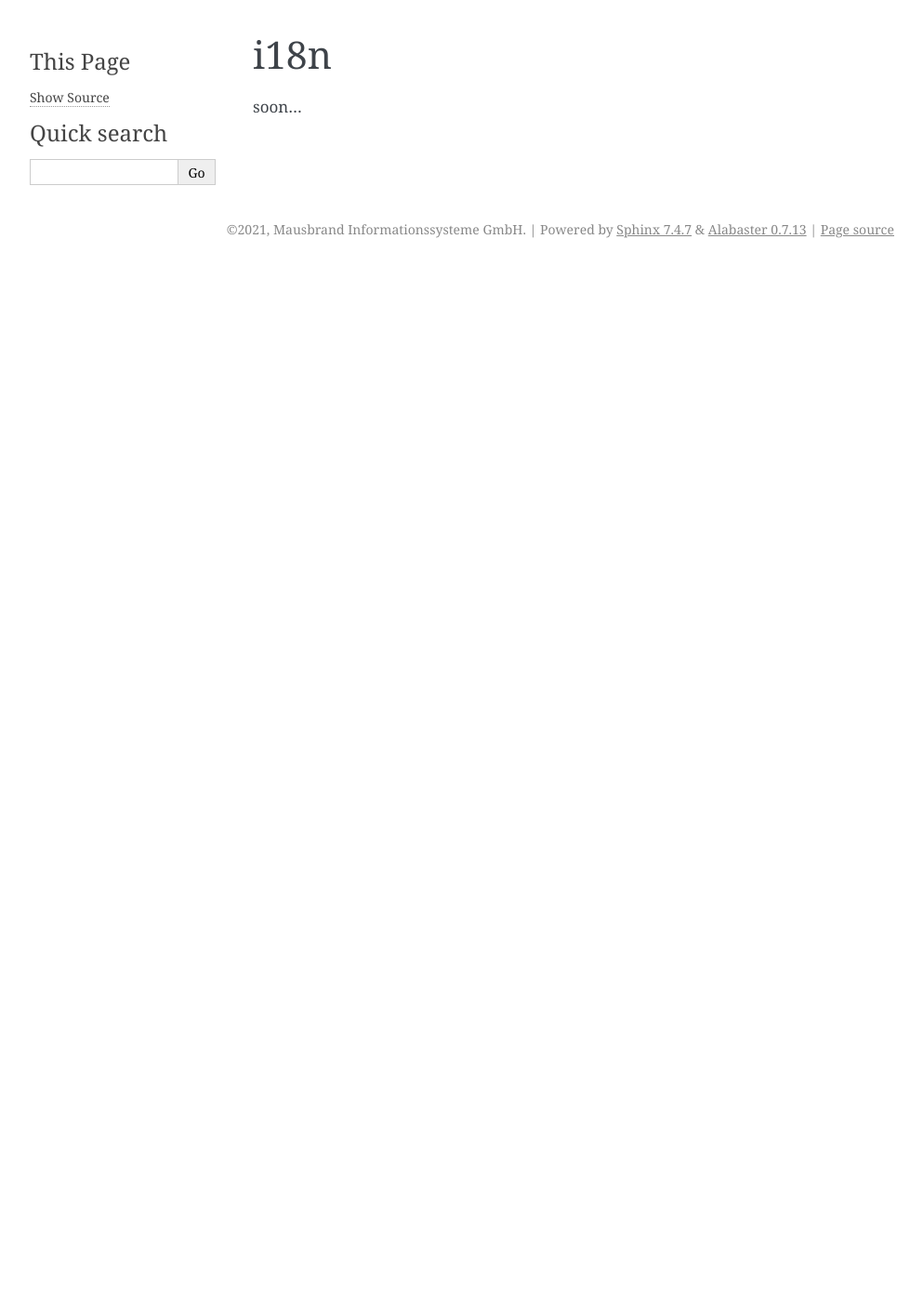
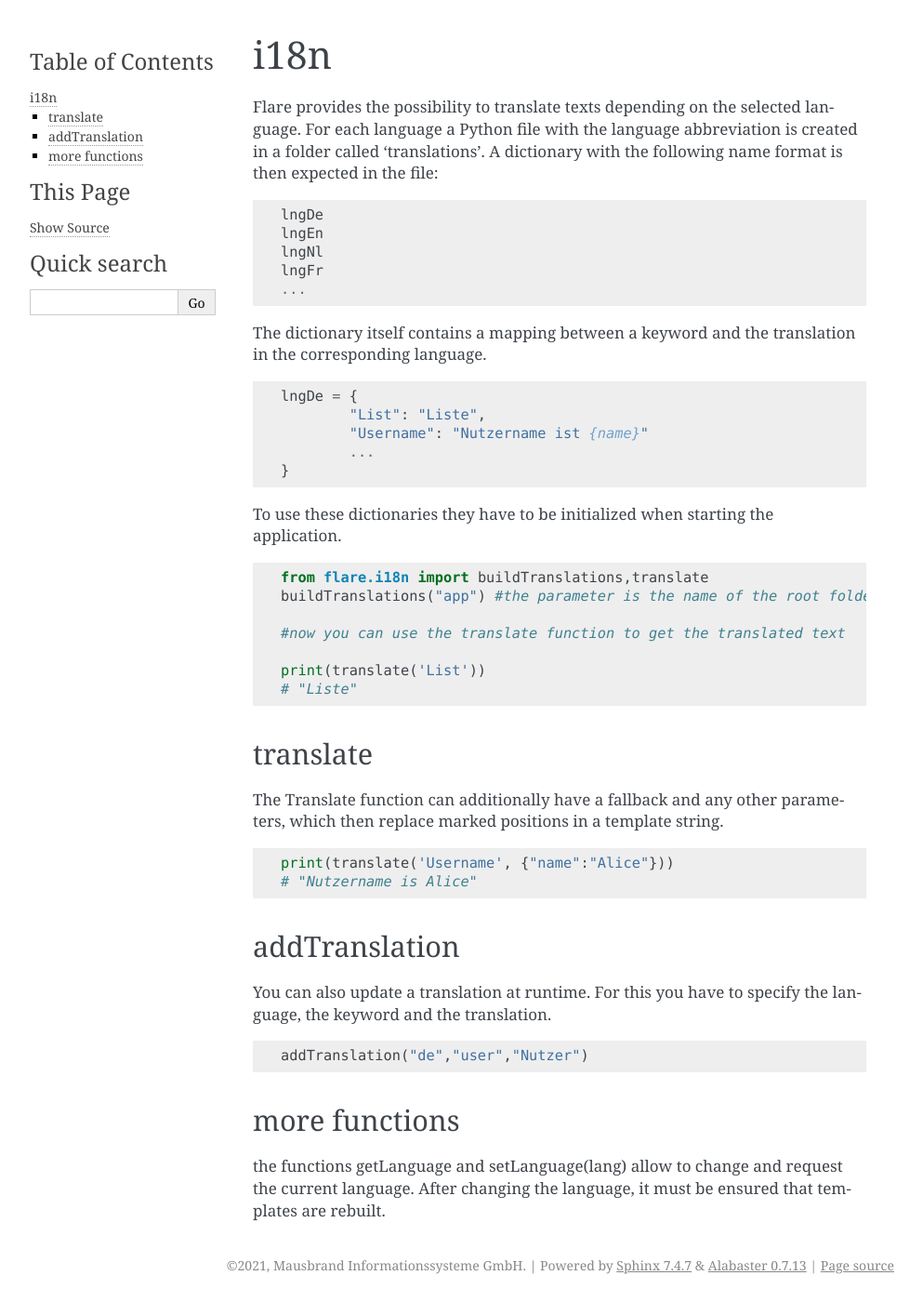
Before and after one commit to passion0714/python, a Sphinx documentation site: the page built from docs/doc_guide/40_i18n.rst, in a window 1280 px wide. Shown: the whole page at 93% size, without its empty margins (148-1141 px from the left). Built offline with Sphinx 7.4.7, drawn with Linux system fonts in a browser that asks for light colours; before the commit the page ends 900 px from its top, so only the background shows below that.

```diff
--- a/docs/doc_guide/40_i18n.rst
+++ b/docs/doc_guide/40_i18n.rst
@@ -2,4 +2,60 @@
 i18n
 ========================================
 
-soon...
+Flare provides the possibility to translate texts depending on the selected language.
+For each language a Python file with the language abbreviation is created in a folder called 'translations'.
+A dictionary with the following name format is then expected in the file:
+
+.. code-block::
+
+	lngDe
+	lngEn
+	lngNl
+	lngFr
+	...
+
+The dictionary itself contains a mapping between a keyword and the translation in the corresponding language.
+
+.. code-block:: Python
+
+	lngDe = {
+		"List": "Liste",
+		"Username": "Nutzername ist {name}"
+		...
+	}
+
+To use these dictionaries they have to be initialized when starting the application.
+
+.. code-block:: Python
+
+	from flare.i18n import buildTranslations,translate
+	buildTranslations("app") #the parameter is the name of the root folder
+
+	#now you can use the translate function to get the translated text
+
+	print(translate('List'))
+	# "Liste"
+
+translate
+~~~~~~~~~~~~~~
+The Translate function can additionally have a fallback and any other parameters, which then replace marked positions in a template string.
+
+.. code-block:: Python
+
+	print(translate('Username', {"name":"Alice"}))
+	# "Nutzername is Alice"
+
+
+addTranslation
+~~~~~~~~~~~~~~~~~~~~
+You can also update a translation at runtime. For this you have to specify the language, the keyword and the translation.
+
+.. code-block:: Python
+
+	addTranslation("de","user","Nutzer")
+
+
+more functions
+~~~~~~~~~~~~~~~~~~
+the functions getLanguage and setLanguage(lang) allow to change and request the current language.
+After changing the language, it must be ensured that templates are rebuilt.
```
Also changed, not shown: docs/doc_guide/25_network.rst (+0 -23 lines), docs/doc_guide/35_urls.rst (+47 -1 lines).
